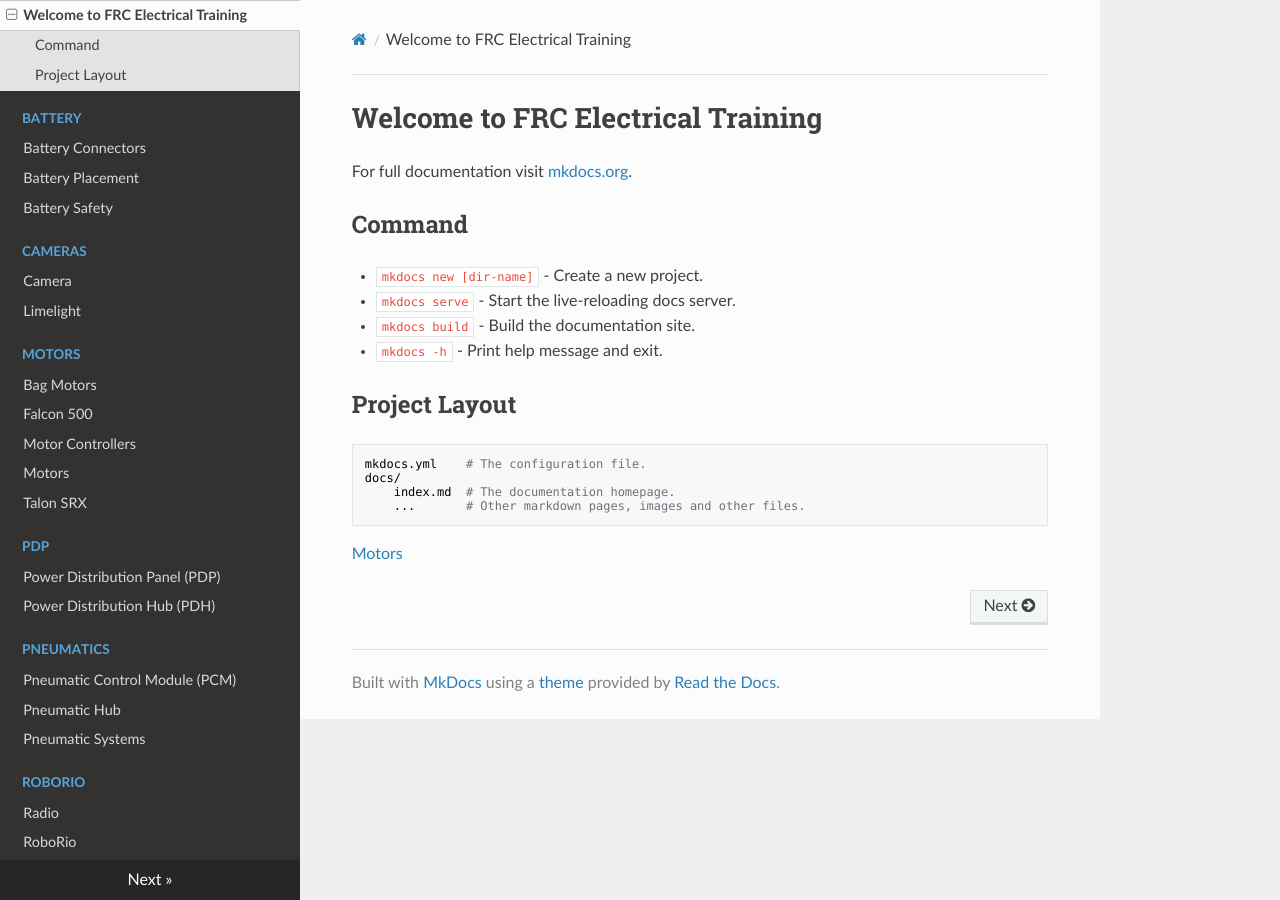
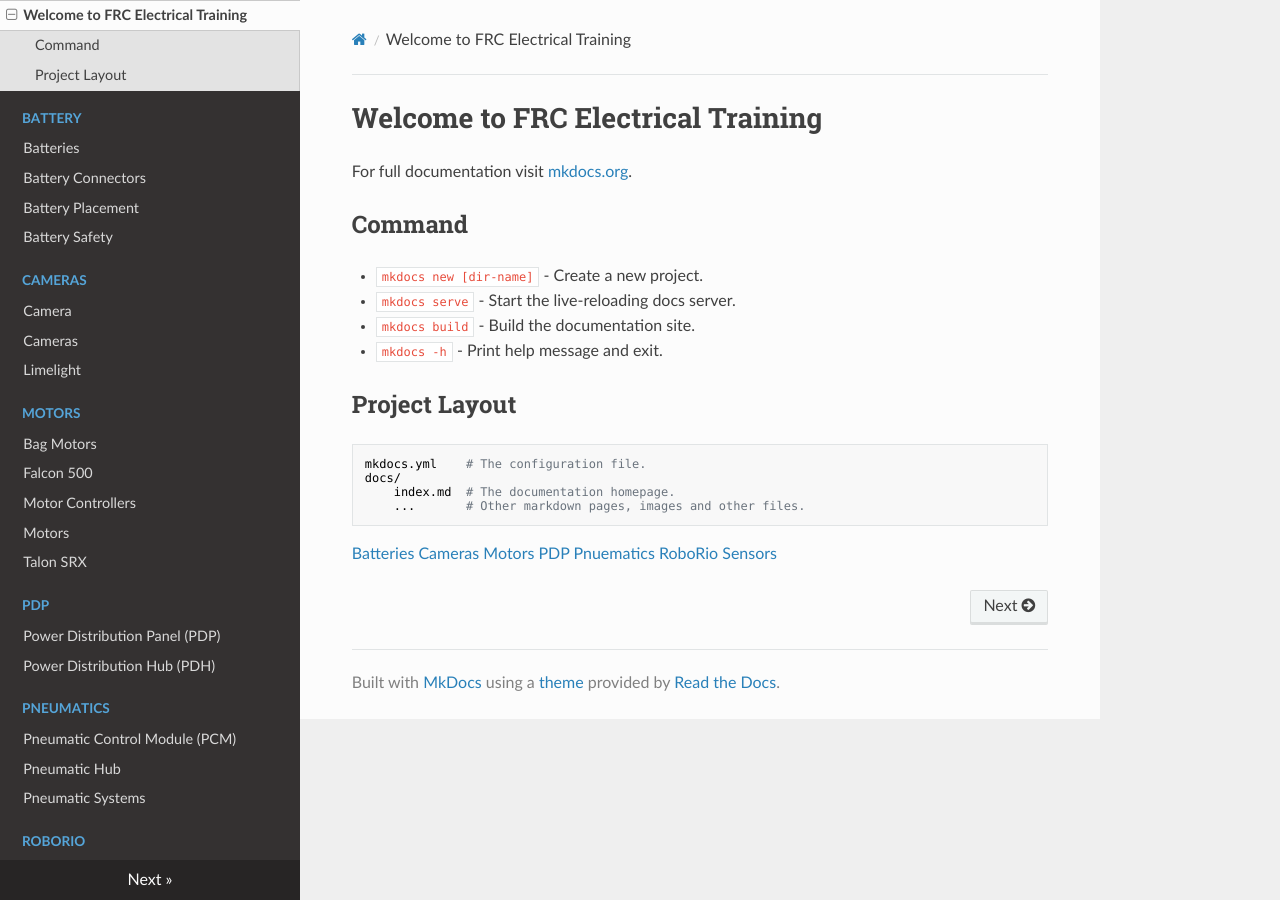
Before and after one commit to FRC-2928/FRC-Electrical-Training, an MkDocs documentation site: the page built from docs/index.md, in a window 1280 px wide. Built offline with MkDocs 1.6.1, drawn with Linux system fonts in a browser that asks for light colours; nearby versions of some CDN libraries.

Commit message:
created homepage shortcut things

```diff
--- a/docs/index.md
+++ b/docs/index.md
@@ -16,5 +16,10 @@ For full documentation visit [mkdocs.org](https://www.mkdocs.org).
         index.md  # The documentation homepage.
         ...       # Other markdown pages, images and other files.
 
-
+[Batteries](Battery/Batteries.md)
+[Cameras](Cameras/Cameras.md)
 [Motors](Motors/Motors.md)
+[PDP](PDP/PDP.md)
+[Pnuematics](Pneumatics/Pneumatics.md)
+[RoboRio](RoboRio/RoboRio.md)
+[Sensors](Sensors/Sensors.md)
```
Also changed, not shown: docs/Battery/Batteries.md (added, +1 -0 lines), docs/Cameras/Cameras.md (added, +1 -0 lines).
